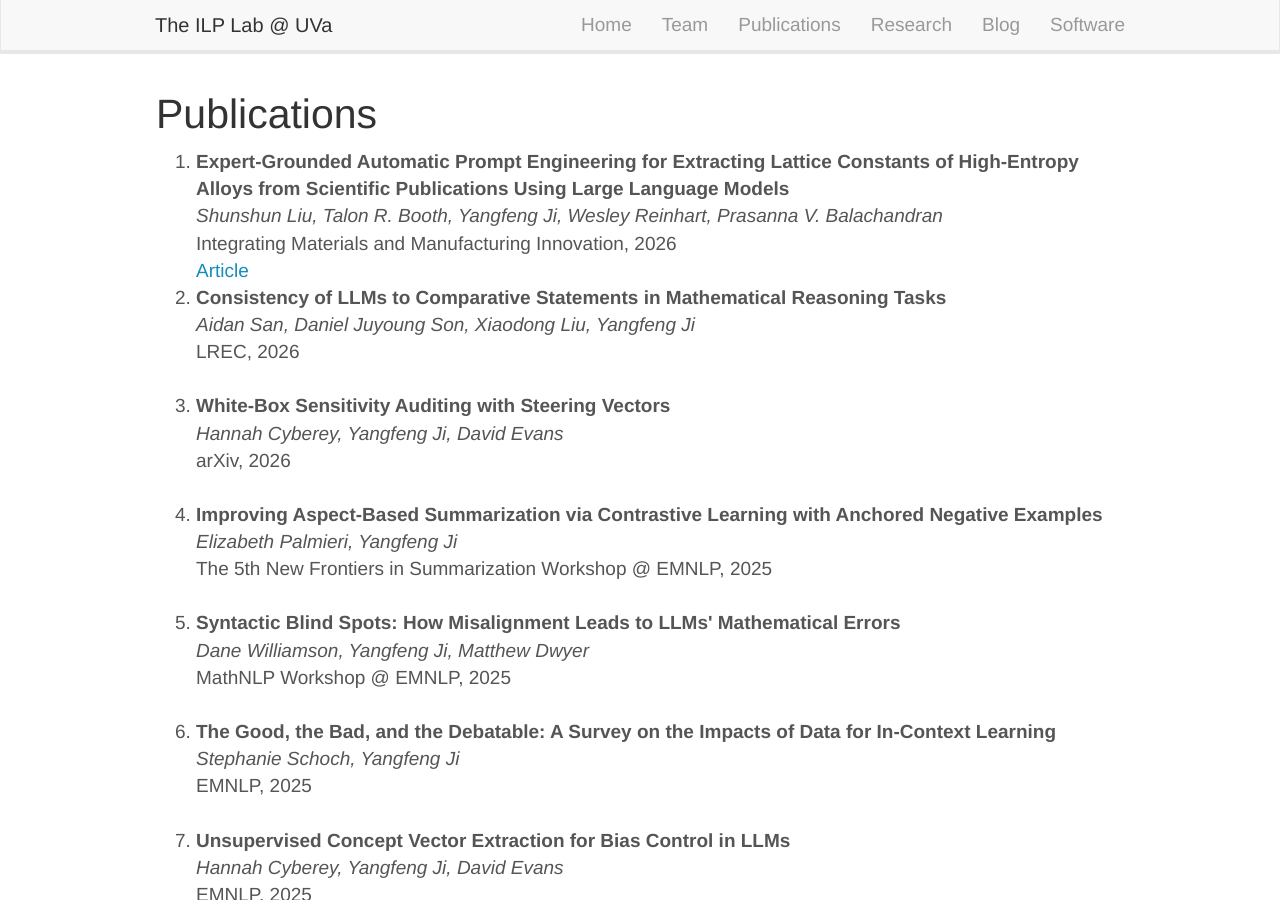
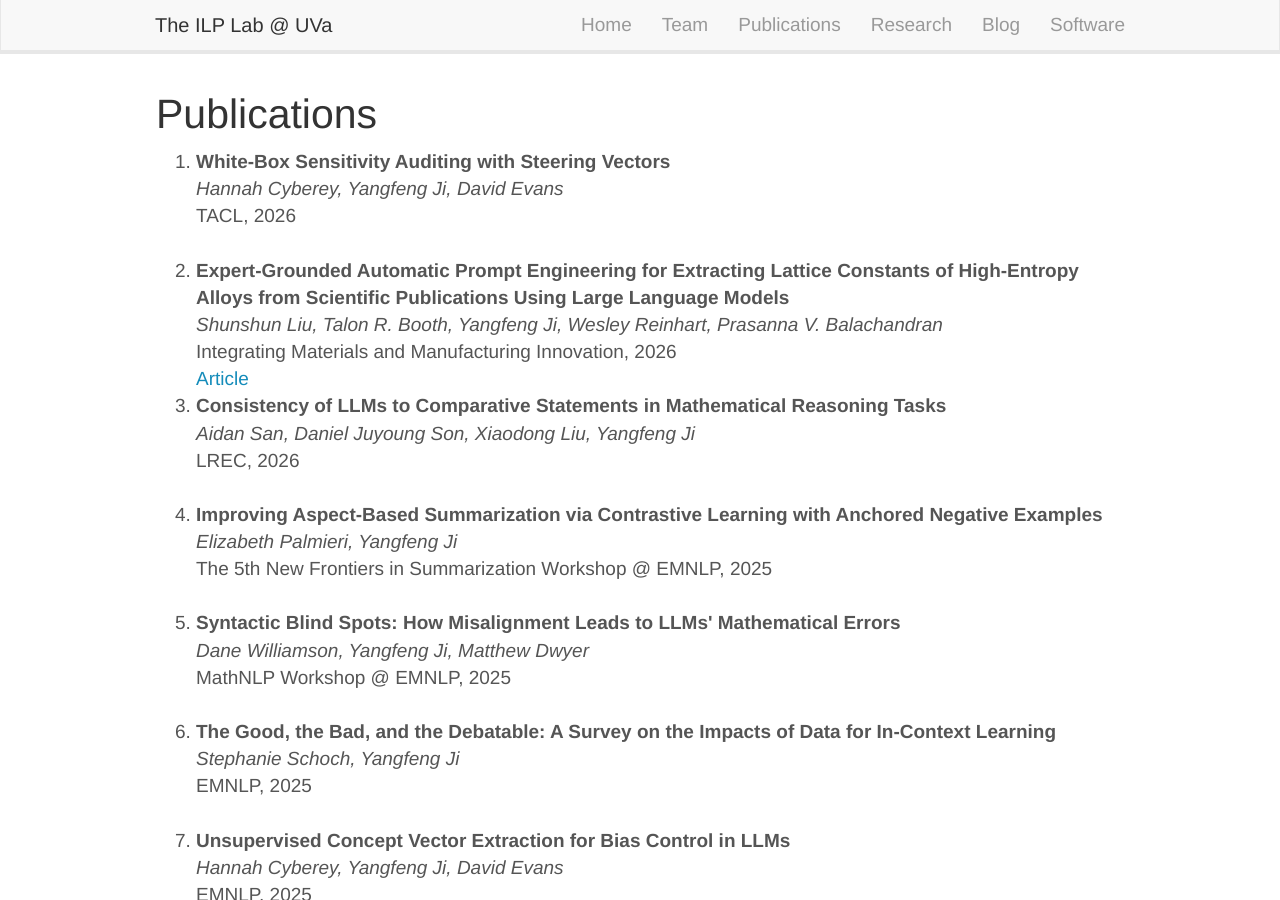
Before and after one commit to uvanlp/uvanlp.github.io, a Jekyll site: the page built from _pages/publications.md, in a window 1280 px wide and 900 px high. Built offline with Jekyll 4.4.1, drawn with Linux system fonts in a browser that asks for light colours; nearby versions of some CDN libraries; part of the change alters nothing that is shown.

Commit message:
update the publication list

```diff
--- a/_data/publist.yml
+++ b/_data/publist.yml
@@ -1,3 +1,10 @@
+
+
+- title: "White-Box Sensitivity Auditing with Steering Vectors"
+  authors: Hannah Cyberey, Yangfeng Ji, David Evans
+  year: 2026
+  pub: TACL
+
 
 - title: "Expert-Grounded Automatic Prompt Engineering for Extracting Lattice Constants of High-Entropy Alloys from Scientific Publications Using Large Language Models"
   authors: Shunshun Liu, Talon R. Booth, Yangfeng Ji, Wesley Reinhart, Prasanna V. Balachandran
@@ -7,16 +14,11 @@
     url: https://link.springer.com/article/10.1007/s40192-026-00460-7?utm_source=rct_congratemailt&utm_medium=email&utm_campaign=oa_20260515&utm_content=10.1007%2Fs40192-026-00460-7
     display: Article
 
+
 - title: "Consistency of LLMs to Comparative Statements in Mathematical Reasoning Tasks"
   authors: Aidan San, Daniel Juyoung Son, Xiaodong Liu, Yangfeng Ji
   year: 2026
   pub: LREC
-
-
-- title: "White-Box Sensitivity Auditing with Steering Vectors"
-  authors: Hannah Cyberey, Yangfeng Ji, David Evans
-  year: 2026
-  pub: arXiv
 
 
 - title: "Improving Aspect-Based Summarization via Contrastive Learning with Anchored Negative Examples"
```
